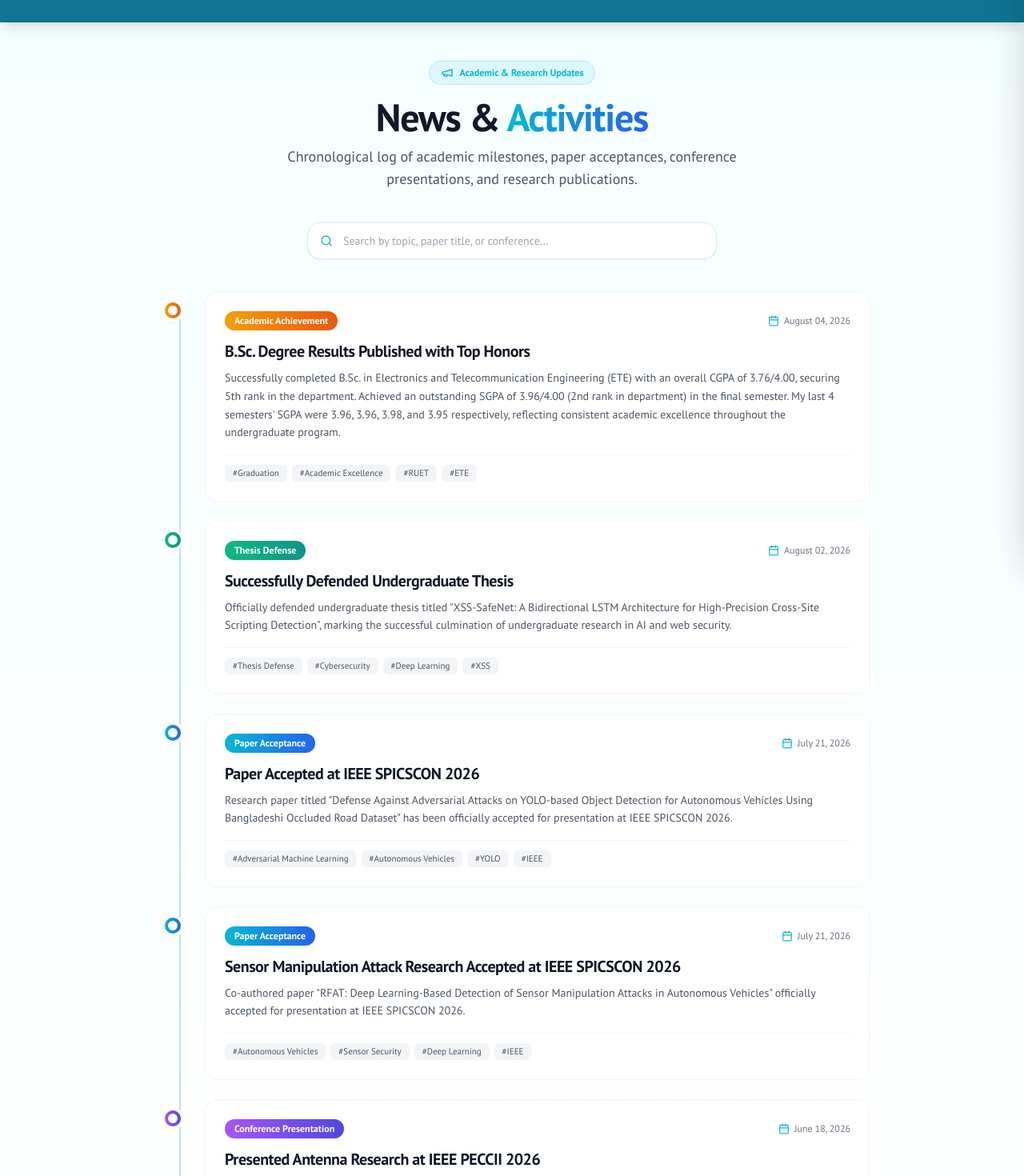
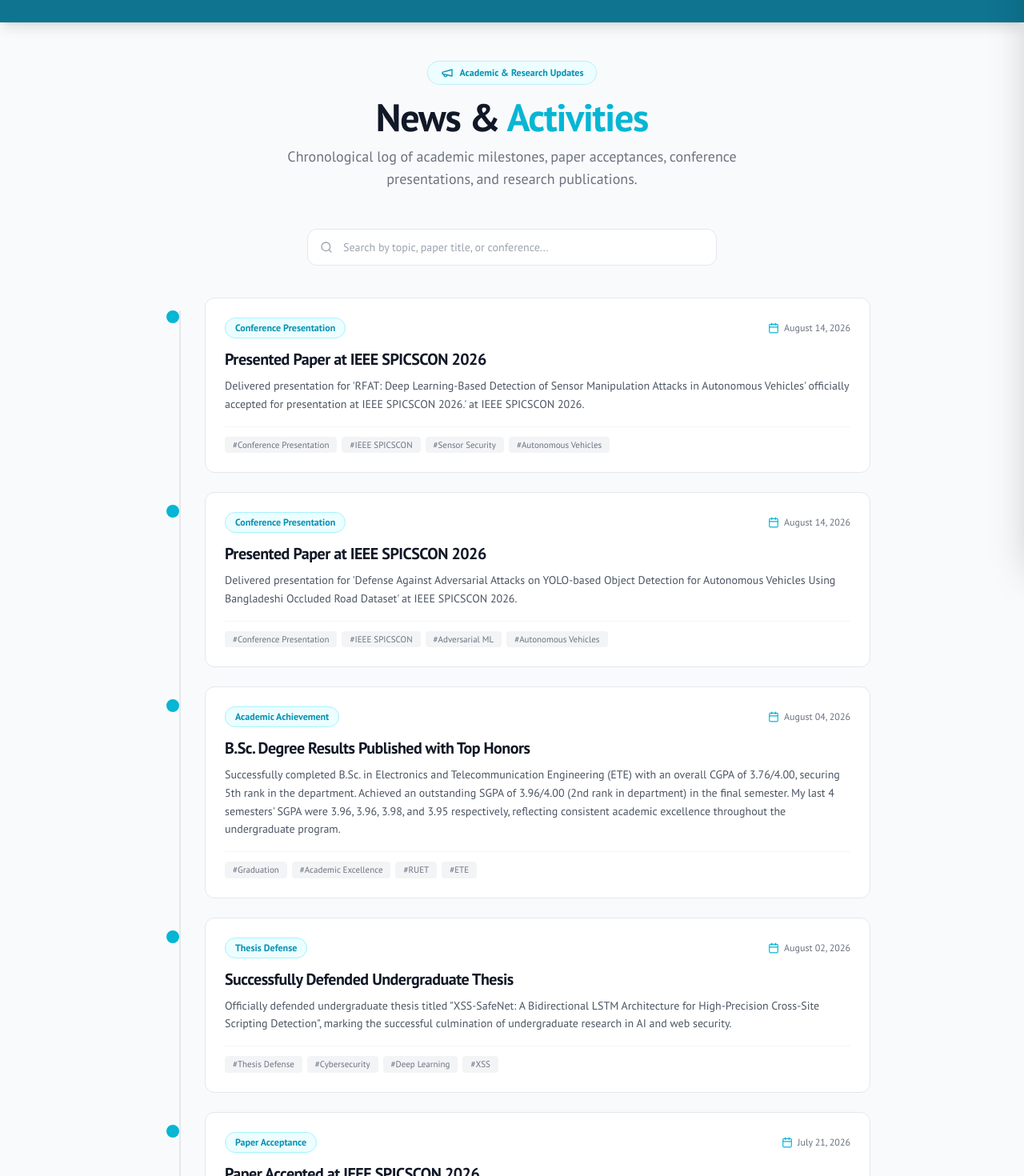
Before and after one commit to shoisob2004037/portfolio2, a React (Vite) app: page /news in a window 1280 px wide. Shown: the part 100-1570 px from the top of the page at 80% size. Built offline with nearby package versions, Linux system fonts and the light colour scheme; no server answers.

Commit message:
updated news

```diff
--- a/src/pages/News.jsx
+++ b/src/pages/News.jsx
@@ -10,24 +10,37 @@ import {
   Calendar,
   ExternalLink,
   Search,
-  Award,
-  FileText,
   Megaphone,
-  CheckCircle2,
-  GraduationCap,
-  Presentation,
-  BookOpen,
 } from "lucide-react";
 
 // Academic and Research News Data (Organized Chronologically: Newest to Oldest)
 const initialNewsData = [
+  {
+    id: "news-14",
+    date: "2026-08-14",
+    formattedDate: "August 14, 2026",
+    title: "Presented Paper at IEEE SPICSCON 2026",
+    type: "Conference Presentation",
+    description:
+      "Delivered presentation for 'RFAT: Deep Learning-Based Detection of Sensor Manipulation Attacks in Autonomous Vehicles' officially accepted for presentation at IEEE SPICSCON 2026.' at IEEE SPICSCON 2026.",
+    tags: ["Conference Presentation", "IEEE SPICSCON", "Sensor Security", "Autonomous Vehicles"],
+  },
+  {
+    id: "news-13",
+    date: "2026-08-14",
+    formattedDate: "August 14, 2026",
+    title: "Presented Paper at IEEE SPICSCON 2026",
+    type: "Conference Presentation",
+    description:
+      "Delivered presentation for 'Defense Against Adversarial Attacks on YOLO-based Object Detection for Autonomous Vehicles Using Bangladeshi Occluded Road Dataset' at IEEE SPICSCON 2026.",
+    tags: ["Conference Presentation", "IEEE SPICSCON", "Adversarial ML", "Autonomous Vehicles"],
+  },
   {
     id: "news-12",
     date: "2026-08-04",
     formattedDate: "August 04, 2026",
     title: "B.Sc. Degree Results Published with Top Honors",
     type: "Academic Achievement",
-    badgeColor: "from-amber-500 to-orange-600",
     description:
       "Successfully completed B.Sc. in Electronics and Telecommunication Engineering (ETE) with an overall CGPA of 3.76/4.00, securing 5th rank in the department. Achieved an outstanding SGPA of 3.96/4.00 (2nd rank in department) in the final semester. My last 4 semesters' SGPA were 3.96, 3.96, 3.98, and 3.95 respectively, reflecting consistent academic excellence throughout the undergraduate program.",
     tags: ["Graduation", "Academic Excellence", "RUET", "ETE"],
@@ -38,7 +51,6 @@ const initialNewsData = [
     formattedDate: "August 02, 2026",
     title: "Successfully Defended Undergraduate Thesis",
     type: "Thesis Defense",
-    badgeColor: "from-emerald-500 to-teal-600",
     description:
       'Officially defended undergraduate thesis titled "XSS-SafeNet: A Bidirectional LSTM Architecture for High-Precision Cross-Site Scripting Detection", marking the successful culmination of undergraduate research in AI and web security.',
     tags: ["Thesis Defense", "Cybersecurity", "Deep Learning", "XSS"],
@@ -49,7 +61,6 @@ const initialNewsData = [
     formattedDate: "July 21, 2026",
     title: "Paper Accepted at IEEE SPICSCON 2026",
     type: "Paper Acceptance",
-    badgeColor: "from-cyan-500 to-blue-600",
     description:
       'Research paper titled "Defense Against Adversarial Attacks on YOLO-based Object Detection for Autonomous Vehicles Using Bangladeshi Occluded Road Dataset" has been officially accepted for presentation at IEEE SPICSCON 2026.',
     tags: ["Adversarial Machine Learning", "Autonomous Vehicles", "YOLO", "IEEE"],
@@ -58,9 +69,8 @@ const initialNewsData = [
     id: "news-9",
     date: "2026-07-21",
     formattedDate: "July 21, 2026",
-    title: "Sensor Manipulation Attack Research Accepted at IEEE SPICSCON 2026",
+    title: "Paper Accepted at IEEE SPICSCON 2026",
     type: "Paper Acceptance",
-    badgeColor: "from-cyan-500 to-blue-600",
     description:
       'Co-authored paper "RFAT: Deep Learning-Based Detection of Sensor Manipulation Attacks in Autonomous Vehicles" officially accepted for presentation at IEEE SPICSCON 2026.',
     tags: ["Autonomous Vehicles", "Sensor Security", "Deep Learning", "IEEE"],
@@ -69,9 +79,8 @@ const initialNewsData = [
     id: "news-8",
     date: "2026-06-18",
     formattedDate: "June 18, 2026",
-    title: "Presented Antenna Research at IEEE PECCII 2026",
+    title: "Presented Paper at IEEE PECCII 2026",
     type: "Conference Presentation",
-    badgeColor: "from-purple-500 to-indigo-600",
     description:
       'Successfully presented our research paper "High-Gain H-Slot Microstrip Patch Array Antenna for 24-GHz 5G and Satellite Communication" at IEEE PECCII 2026.',
     tags: ["Microstrip Antenna", "5G", "Satellite Communication", "IEEE"],
@@ -80,22 +89,20 @@ const initialNewsData = [
     id: "news-7",
     date: "2026-05-08",
     formattedDate: "May 08, 2026",
-    title: "XSS-SafeNet Paper Officially Published on IEEE Xplore",
+    title: "Paper Officially Published on IEEE Xplore",
     type: "Publication",
-    badgeColor: "from-blue-600 to-indigo-700",
     description:
       'Our paper titled "XSS-SafeNet: A Bidirectional LSTM Architecture for High-Precision Cross-Site Scripting Detection" is now officially published and indexed on IEEE Xplore.',
-    link: "https://ieeexplore.ieee.org/",
-    linkText: "View Publication",
+    link: "https://ieeexplore.ieee.org/document/11491109",
+    linkText: "Read Paper on IEEE Xplore",
     tags: ["IEEE Xplore", "BiLSTM", "Web Security", "Indexed Paper"],
   },
   {
     id: "news-6",
     date: "2026-05-07",
     formattedDate: "May 07, 2026",
-    title: "5G & Satellite Antenna Paper Accepted at IEEE PECCII 2026",
+    title: "Paper Accepted at IEEE PECCII 2026",
     type: "Paper Acceptance",
-    badgeColor: "from-cyan-500 to-blue-600",
     description:
       'Research paper "High-Gain H-Slot Microstrip Patch Array Antenna for 24-GHz 5G and Satellite Communication" accepted for presentation at IEEE PECCII 2026.',
     tags: ["Antenna Design", "5G", "IEEE PECCII"],
@@ -104,22 +111,20 @@ const initialNewsData = [
     id: "news-5",
     date: "2026-03-24",
     formattedDate: "March 24, 2026",
-    title: "DeepGuard-XSS Research Published in IEEE Xplore",
+    title: "Paper Published in IEEE Xplore",
     type: "Publication",
-    badgeColor: "from-blue-600 to-indigo-700",
     description:
       'Research paper "DeepGuard-XSS: Leveraging Large Language Models with CNN–BiLSTM for Robust Detection of Obfuscated XSS Attacks" officially published and accessible in IEEE Xplore.',
-    link: "https://ieeexplore.ieee.org/",
-    linkText: "Read Paper on IEEE",
+    link: "https://ieeexplore.ieee.org/document/11429351",
+    linkText: "Read Paper on IEEE Xplore",
     tags: ["LLM", "CNN-BiLSTM", "XSS Detection", "IEEE"],
   },
   {
     id: "news-4",
     date: "2026-01-31",
     formattedDate: "January 31, 2026",
-    title: "Presented DeepGuard-XSS at IEEE ICECTE 2026",
+    title: "Presented Paper at IEEE ICECTE 2026",
     type: "Conference Presentation",
-    badgeColor: "from-purple-500 to-indigo-600",
     description:
       'Delivered presentation for "DeepGuard-XSS: Leveraging Large Language Models with CNN–BiLSTM for Robust Detection of Obfuscated XSS Attacks" at ICECTE 2026.',
     tags: ["Conference Presentation", "ICECTE", "AI Security"],
@@ -128,9 +133,8 @@ const initialNewsData = [
     id: "news-3",
     date: "2025-12-19",
     formattedDate: "December 19, 2025",
-    title: "Presented Research Work at IEEE ICCIT 2025",
+    title: "Presented paper at IEEE ICCIT 2025",
     type: "Conference Presentation",
-    badgeColor: "from-purple-500 to-indigo-600",
     description:
       'Presented "XSS-SafeNet: A Bidirectional LSTM Architecture for High-Precision Cross-Site Scripting Detection" at the 28th International Conference on Computer and Information Technology (ICCIT 2025).',
     tags: ["ICCIT 2025", "Conference Presentation", "BiLSTM"],
@@ -139,9 +143,8 @@ const initialNewsData = [
     id: "news-2",
     date: "2025-12-16",
     formattedDate: "December 16, 2025",
-    title: "DeepGuard-XSS Paper Accepted at IEEE ICECTE 2026",
+    title: "Paper Accepted at IEEE ICECTE 2026",
     type: "Paper Acceptance",
-    badgeColor: "from-cyan-500 to-blue-600",
     description:
       'Our research paper "DeepGuard-XSS: Leveraging Large Language Models with CNN–BiLSTM for Robust Detection of Obfuscated XSS Attacks" accepted for presentation at ICECTE 2026.',
     tags: ["Paper Acceptance", "ICECTE", "LLM", "Deep Learning"],
@@ -150,9 +153,8 @@ const initialNewsData = [
     id: "news-1",
     date: "2025-12-01",
     formattedDate: "December 01, 2025",
-    title: "XSS-SafeNet Paper Accepted at IEEE ICCIT 2025",
+    title: "Paper Accepted at IEEE ICCIT 2025",
     type: "Paper Acceptance",
-    badgeColor: "from-cyan-500 to-blue-600",
     description:
       'Paper "XSS-SafeNet: A Bidirectional LSTM Architecture for High-Precision Cross-Site Scripting Detection" officially accepted for presentation at ICCIT 2025.',
     tags: ["Paper Acceptance", "ICCIT 2025", "Web Security"],
@@ -167,7 +169,7 @@ const News = () => {
   const filteredNews = useMemo(() => {
     return initialNewsData
       .slice()
-      .sort((a, b) => new Date(b.date) - new Date(a.date)) // Newest on top
+      .sort((a, b) => new Date(b.date) - new Date(a.date))
       .filter((item) => {
         const query = searchQuery.toLowerCase();
         return (
@@ -182,9 +184,7 @@ const News = () => {
   return (
     <div
       className={`min-h-screen py-12 px-4 sm:px-6 lg:px-8 transition-colors duration-300 ${
-        darkMode
-          ? "bg-gray-900 text-gray-100"
-          : "bg-gradient-to-b from-cyan-50/50 via-white to-cyan-50/30 text-gray-800"
+        darkMode ? "bg-gray-900 text-gray-100" : "bg-gray-50 text-gray-800"
       }`}
     >
       <div className="max-w-4xl mx-auto">
@@ -193,28 +193,32 @@ const News = () => {
           initial={{ opacity: 0, y: -20 }}
           animate={{ opacity: 1, y: 0 }}
           transition={{ duration: 0.5 }}
-          className="text-center mb-10"
+          className="text-center mb-12"
         >
-          <div className="inline-flex items-center gap-2 px-3.5 py-1.5 rounded-full text-xs font-semibold bg-cyan-500/10 text-cyan-500 mb-4 border border-cyan-500/20">
+          <div
+            className={`inline-flex items-center gap-2 px-4 py-1.5 rounded-full text-xs font-semibold mb-4 border ${
+              darkMode
+                ? "border-cyan-500/30 text-cyan-400 bg-cyan-500/10"
+                : "border-cyan-500/20 text-cyan-600 bg-cyan-50"
+            }`}
+          >
             <Megaphone className="w-4 h-4" />
             <span>Academic & Research Updates</span>
           </div>
           <h1
-            className={`text-4xl md:text-5xl font-extrabold tracking-tight ${
+            className={`text-4xl md:text-5xl font-bold tracking-tight ${
               darkMode ? "text-white" : "text-gray-900"
             }`}
           >
-            News &{" "}
-            <span className="text-transparent bg-clip-text bg-gradient-to-r from-cyan-500 to-blue-600">
-              Activities
-            </span>
+            News & <span className="text-cyan-500">Activities</span>
           </h1>
           <p
             className={`mt-3 text-base md:text-lg max-w-2xl mx-auto ${
-              darkMode ? "text-gray-400" : "text-gray-600"
+              darkMode ? "text-gray-400" : "text-gray-500"
             }`}
           >
-            Chronological log of academic milestones, paper acceptances, conference presentations, and research publications.
+            Chronological log of academic milestones, paper acceptances,
+            conference presentations, and research publications.
           </p>
         </motion.div>
 
@@ -226,16 +230,20 @@ const News = () => {
           className="mb-10 max-w-lg mx-auto"
         >
           <div className="relative">
-            <Search className="w-4 h-4 absolute left-4 top-1/2 transform -translate-y-1/2 text-cyan-500" />
+            <Search
+              className={`w-4 h-4 absolute left-4 top-1/2 transform -translate-y-1/2 ${
+                darkMode ? "text-gray-500" : "text-gray-400"
+              }`}
+            />
             <input
               type="text"
               placeholder="Search by topic, paper title, or conference..."
               value={searchQuery}
               onChange={(e) => setSearchQuery(e.target.value)}
-              className={`w-full pl-11 pr-4 py-3 rounded-2xl text-sm border shadow-sm outline-none transition-all ${
+              className={`w-full pl-11 pr-4 py-3 rounded-xl text-sm border outline-none transition-all ${
                 darkMode
-                  ? "bg-gray-800 border-gray-700 text-white focus:border-cyan-500 focus:ring-1 focus:ring-cyan-500"
-                  : "bg-white border-gray-200 text-gray-800 focus:border-cyan-500 focus:ring-1 focus:ring-cyan-500"
+                  ? "bg-gray-800 border-gray-700 text-white focus:border-cyan-500 placeholder-gray-500"
+                  : "bg-white border-gray-200 text-gray-800 focus:border-cyan-500 placeholder-gray-400"
               }`}
             />
           </div>
@@ -244,7 +252,11 @@ const News = () => {
         {/* Timeline Feed */}
         <div className="relative">
           {/* Vertical Axis Line */}
-          <div className="absolute left-4 sm:left-8 top-4 bottom-8 w-0.5 bg-gradient-to-b from-cyan-500 via-blue-500 to-indigo-500 opacity-30"></div>
+          <div
+            className={`absolute left-4 sm:left-8 top-4 bottom-8 w-0.5 ${
+              darkMode ? "bg-gray-700" : "bg-gray-200"
+            }`}
+          ></div>
 
           <div className="space-y-6">
             <AnimatePresence>
@@ -261,29 +273,39 @@ const News = () => {
                     {/* Node Dot */}
                     <div className="absolute left-2.5 sm:left-6 top-6 transform -translate-x-1/2 -translate-y-1/2 z-10">
                       <div
-                        className={`w-5 h-5 rounded-full bg-gradient-to-r ${news.badgeColor} p-1 ring-4 ring-white dark:ring-gray-900 shadow-md flex items-center justify-center`}
-                      >
-                        <div className="w-full h-full rounded-full bg-white dark:bg-gray-900"></div>
-                      </div>
+                        className={`w-4 h-4 rounded-full border-2 ${
+                          darkMode
+                            ? "border-cyan-400 bg-cyan-500"
+                            : "border-cyan-500 bg-cyan-500"
+                        }`}
+                      ></div>
                     </div>
 
                     {/* Card Container */}
                     <div
-                      className={`relative group rounded-2xl p-5 sm:p-6 border transition-all duration-300 ${
+                      className={`relative rounded-xl p-5 sm:p-6 border transition-all duration-300 ${
                         darkMode
-                          ? "bg-gray-800/70 border-gray-700/60 hover:border-cyan-500/50 hover:shadow-lg hover:shadow-cyan-500/5"
-                          : "bg-white border-gray-100 hover:border-cyan-300 hover:shadow-md"
+                          ? "bg-gray-800/50 border-gray-700 hover:border-cyan-500/40"
+                          : "bg-white border-gray-200 hover:border-cyan-400"
                       }`}
                     >
                       {/* Top Bar: Type & Date */}
                       <div className="flex flex-wrap items-center justify-between gap-2 mb-3">
                         <span
-                          className={`px-3 py-1 rounded-full text-xs font-bold text-white bg-gradient-to-r ${news.badgeColor} shadow-sm`}
+                          className={`text-xs font-semibold px-3 py-1 rounded-full ${
+                            darkMode
+                              ? "text-cyan-400 bg-cyan-500/10 border border-cyan-500/20"
+                              : "text-cyan-600 bg-cyan-50 border border-cyan-200"
+                          }`}
                         >
                           {news.type}
                         </span>
 
-                        <div className="flex items-center gap-1.5 text-xs text-gray-500 dark:text-gray-400 font-medium">
+                        <div
+                          className={`flex items-center gap-1.5 text-xs font-medium ${
+                            darkMode ? "text-gray-400" : "text-gray-500"
+                          }`}
+                        >
                           <Calendar className="w-3.5 h-3.5 text-cyan-500" />
                           <span>{news.formattedDate}</span>
                         </div>
@@ -291,7 +313,7 @@ const News = () => {
 
                       {/* Title */}
                       <h3
-                        className={`text-lg sm:text-xl font-bold mb-2 tracking-tight group-hover:text-cyan-500 transition-colors ${
+                        className={`text-lg sm:text-xl font-bold mb-2 tracking-tight ${
                           darkMode ? "text-white" : "text-gray-900"
                         }`}
                       >
@@ -308,15 +330,19 @@ const News = () => {
                       </p>
 
                       {/* Footer: Tags & Link */}
-                      <div className="flex flex-wrap items-center justify-between gap-3 pt-3 border-t border-gray-100 dark:border-gray-700/50">
+                      <div
+                        className={`flex flex-wrap items-center justify-between gap-3 pt-3 border-t ${
+                          darkMode ? "border-gray-700/50" : "border-gray-100"
+                        }`}
+                      >
                         <div className="flex flex-wrap gap-1.5">
                           {news.tags.map((tag, idx) => (
                             <span
                               key={idx}
-                              className={`text-[11px] font-medium px-2.5 py-0.5 rounded-md ${
+                              className={`text-[11px] font-medium px-2.5 py-0.5 rounded ${
                                 darkMode
-                                  ? "bg-gray-700/50 text-gray-300"
-                                  : "bg-gray-100 text-gray-600"
+                                  ? "bg-gray-700/50 text-gray-400"
+                                  : "bg-gray-100 text-gray-500"
                               }`}
                             >
                               #{tag}
@@ -329,7 +355,7 @@ const News = () => {
                             href={news.link}
                             target="_blank"
                             rel="noopener noreferrer"
-                            className="inline-flex items-center gap-1.5 text-xs font-bold text-cyan-500 hover:text-cyan-400 transition-colors"
+                            className="inline-flex items-center gap-1 text-xs font-medium text-cyan-500 hover:text-cyan-400 transition-colors"
                           >
                             <span>{news.linkText || "View Details"}</span>
                             <ExternalLink className="w-3.5 h-3.5" />
@@ -345,8 +371,16 @@ const News = () => {
                   animate={{ opacity: 1 }}
                   className="text-center py-16"
                 >
-                  <Newspaper className="w-12 h-12 mx-auto text-gray-400 mb-3 opacity-50" />
-                  <p className="text-base font-medium text-gray-500">
+                  <Newspaper
+                    className={`w-12 h-12 mx-auto mb-3 opacity-40 ${
+                      darkMode ? "text-gray-600" : "text-gray-300"
+                    }`}
+                  />
+                  <p
+                    className={`text-base font-medium ${
+                      darkMode ? "text-gray-500" : "text-gray-400"
+                    }`}
+                  >
                     No news items matching "{searchQuery}".
                   </p>
                 </motion.div>
@@ -360,3 +394,4 @@ const News = () => {
 };
 
 export default News;
+export { initialNewsData };
```
Also changed, not shown: src/pages/Home.jsx (+121 -27 lines).
